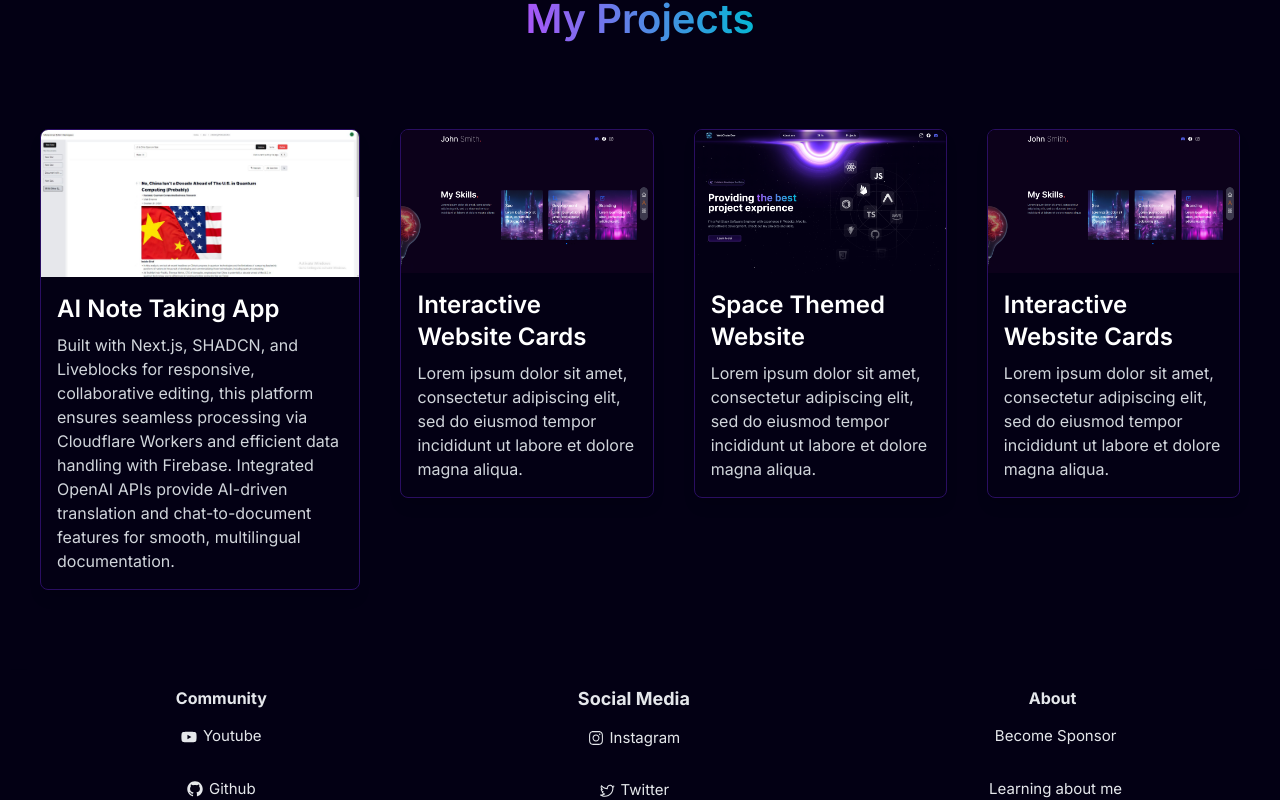
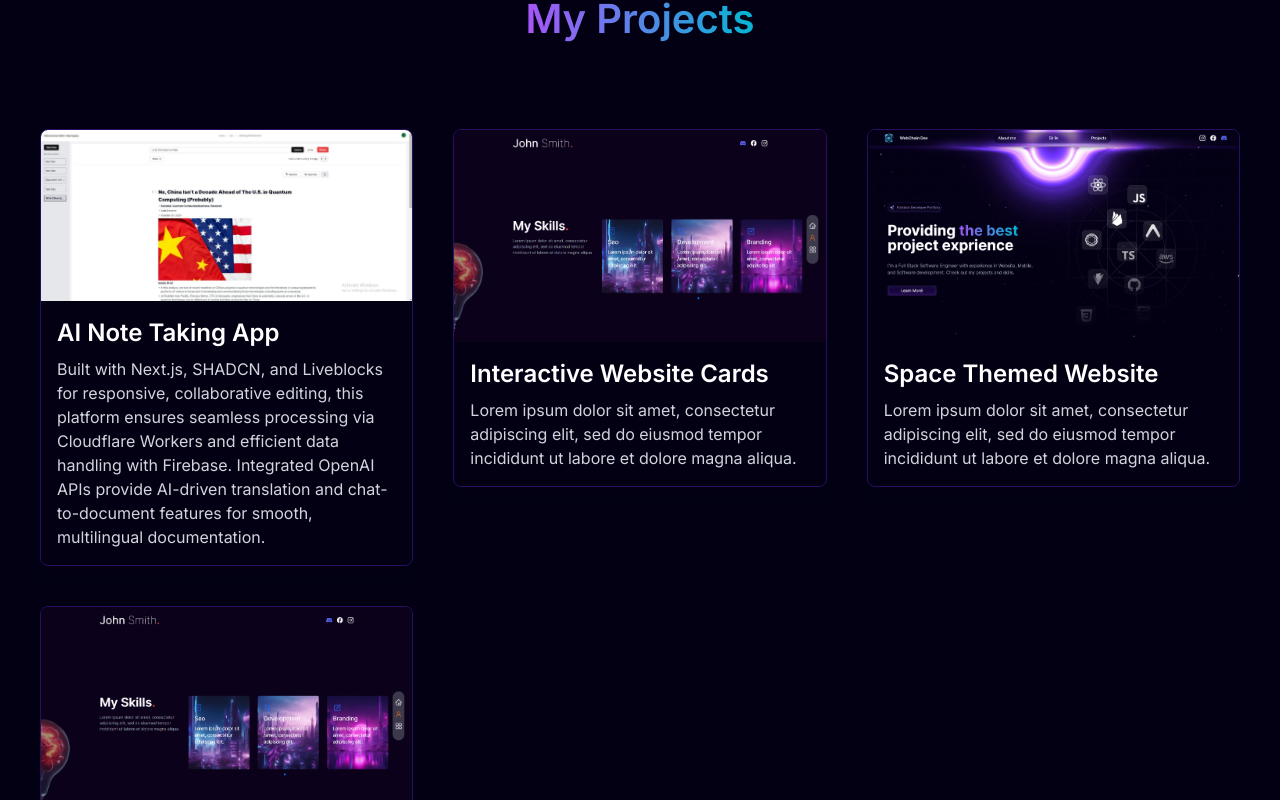
Before and after one commit to Zafar205/main_portfolio, a Next.js app: page / in a window 1280 px wide. Shown: the part 2580-3380 px from the top of the page. Built offline with nearby package versions, Linux system fonts and the light colour scheme; a web font is replaced by a local one.

Commit message:
Update Projects.tsx

```diff
--- a/components/Projects.tsx
+++ b/components/Projects.tsx
@@ -3,7 +3,7 @@ import React from "react";
 import ProjectCard from "./ProjectCard";
 
 const Projects = () => {
- const  link="https://notetaker123.vercel.app"
+  const link = "https://notetaker123.vercel.app";
   return (
     <div
       className="flex flex-col items-center justify-center py-20"
@@ -13,8 +13,8 @@ const Projects = () => {
         My Projects
       </h1>
 
-      <div className="h-full w-full flex flex-col md:flex-row gap-10 px-10">
-        <a href={link} target="_blank" rel="noopener noreferrer" style={{zIndex : 100}}>
+      <div className="h-full w-full grid gap-10 px-10 grid-cols-1 md:grid-cols-2 lg:grid-cols-3">
+        <a href={link} target="_blank" rel="noopener noreferrer" style={{ zIndex: 100 }}>
           <ProjectCard
             src="/notetaker.jpg"
             title="AI Note Taking App"
@@ -22,41 +22,29 @@ const Projects = () => {
           />
         </a>
 
-        <a href={link} target="_blank" rel="noopener noreferrer" style={{zIndex : 100}}>
+        <a href={link} target="_blank" rel="noopener noreferrer" style={{ zIndex: 100 }}>
           <ProjectCard
             src="/CardImage.png"
             title="Interactive Website Cards"
             description="Lorem ipsum dolor sit amet, consectetur adipiscing elit, sed do eiusmod tempor incididunt ut labore et dolore magna aliqua."
-
           />
         </a>
 
-
-        <a href={link} target="_blank" rel="noopener noreferrer" style={{zIndex : 100}}>
+        <a href={link} target="_blank" rel="noopener noreferrer" style={{ zIndex: 100 }}>
           <ProjectCard
             src="/SpaceWebsite.png"
             title="Space Themed Website"
-          description="Lorem ipsum dolor sit amet, consectetur adipiscing elit, sed do eiusmod tempor incididunt ut labore et dolore magna aliqua."/>
+            description="Lorem ipsum dolor sit amet, consectetur adipiscing elit, sed do eiusmod tempor incididunt ut labore et dolore magna aliqua."
+          />
         </a>
 
-        <a href={link} target="_blank" rel="noopener noreferrer" style={{zIndex : 100}}>
+        <a href={link} target="_blank" rel="noopener noreferrer" style={{ zIndex: 100 }}>
           <ProjectCard
             src="/CardImage.png"
             title="Interactive Website Cards"
             description="Lorem ipsum dolor sit amet, consectetur adipiscing elit, sed do eiusmod tempor incididunt ut labore et dolore magna aliqua."
-
           />
         </a>
-
-        {/* <a href={link} target="_blank" rel="noopener noreferrer" style={{zIndex : 100}}>
-        <ProjectCard
-          src="/CardImage.png"
-          title="Interactive Website Cards"
-          description="Lorem ipsum dolor sit amet, consectetur adipiscing elit, sed do eiusmod tempor incididunt ut labore et dolore magna aliqua."
-
-        />
-        </a> */}
-
       </div>
     </div>
   );
```
Lines whose indentation alone changed are shown as unchanged.
